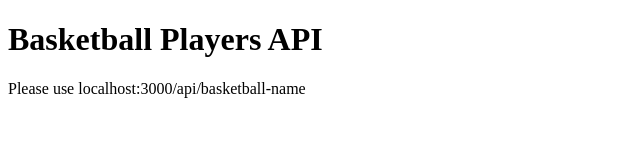
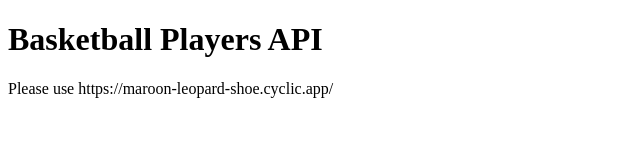
Before and after one commit to LowKeyAD/Basketball-Players-API, a website: page index.html in a window 1280 px wide. Shown: the full height of the page, 0-640 px from the left. Drawn offline with Linux system fonts and the light colour scheme.

Commit message:
Update index.html

```diff
--- a/index.html
+++ b/index.html
@@ -8,6 +8,6 @@
 </head>
 <body>
     <h1>Basketball Players API</h1>
-    <p>Please use localhost:3000/api/basketball-name</p>
+    <p>Please use https://maroon-leopard-shoe.cyclic.app/</p>
 </body>
 </html>
```
